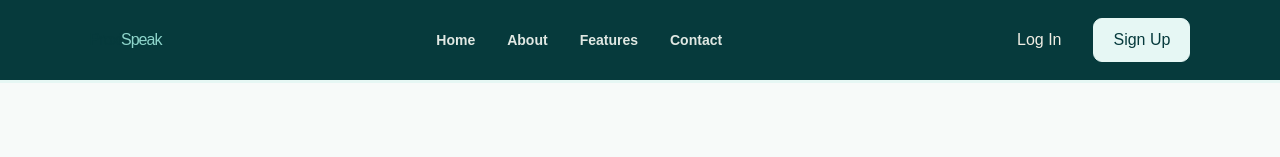
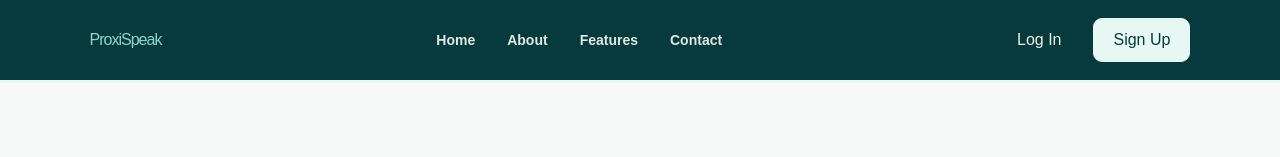
Before and after one commit to Janhavi-dot/ProxiSpeak-Individual, a React (Vite) app in the folder client/: page / in a window 1280 px wide. Shown: the top 157 px of the page. Built offline with nearby package versions, Linux system fonts and the light colour scheme.

Commit message:
fix: correct ProxiSpeak navbar branding

```diff
--- a/client/src/HomePage.jsx
+++ b/client/src/HomePage.jsx
@@ -14,7 +14,7 @@ export default function HomePage() {
     <div className="homepage">
       <nav className="home-navbar">
         <a className="home-logo" href="#home">
-          Proxi<span>Speak</span>
+          <span>ProxiSpeak</span>
         </a>
 
         <div className="home-nav-links">
```
